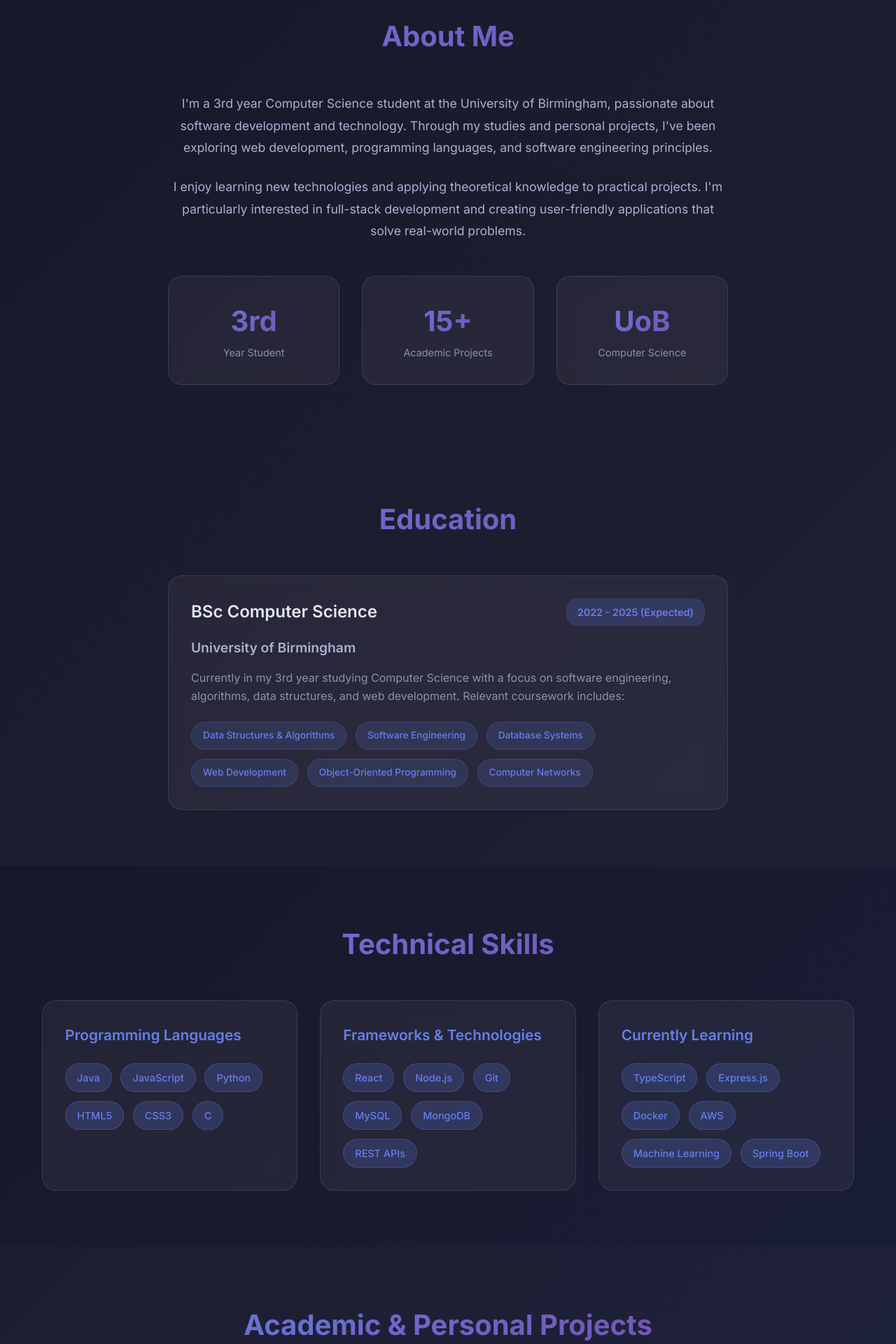
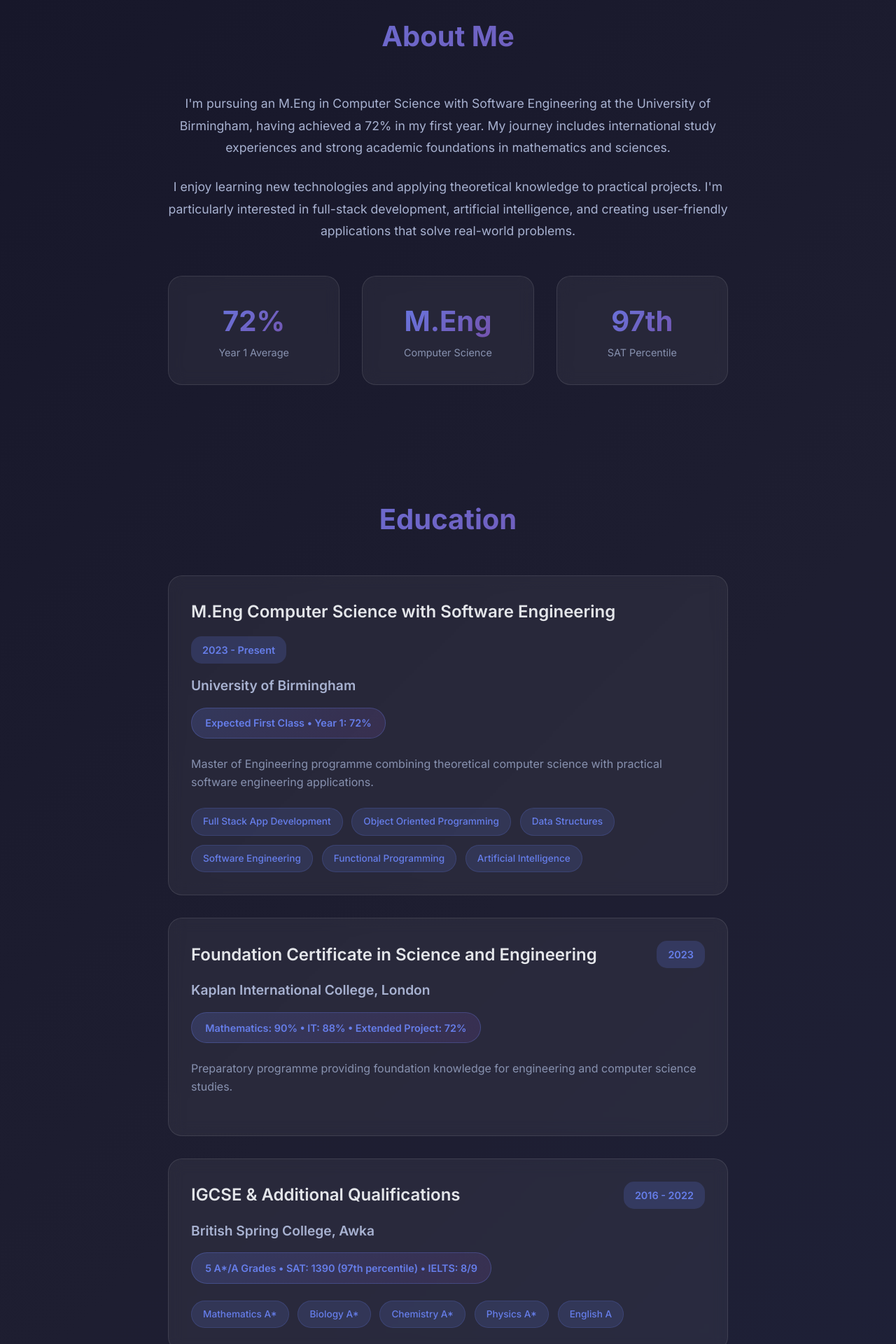
Before and after one commit to Tee-UX19/my-portfolio, a React (Vite) app: page / in a window 1280 px wide. Shown: the part 860-2780 px from the top of the page at 70% size. Built offline with nearby package versions, Linux system fonts and the light colour scheme.

Commit message:
updated education section and changed tile spacing

```diff
--- a/src/App.css
+++ b/src/App.css
@@ -338,10 +338,15 @@ section {
   backdrop-filter: blur(10px);
   border: 1px solid rgba(255, 255, 255, 0.1);
   transition: transform 0.3s ease;
+  margin-bottom: 2rem;
 }
 
 .education-item:hover {
   transform: translateY(-5px);
+}
+
+.education-item:last-child {
+  margin-bottom: 0;
 }
 
 .education-header {
@@ -379,6 +384,26 @@ section {
   color: #8892b0;
   line-height: 1.6;
   margin-bottom: 1.5rem;
+}
+
+.education-achievement {
+  margin-bottom: 1rem;
+}
+
+.grade-highlight {
+  background: linear-gradient(
+    135deg,
+    rgba(102, 126, 234, 0.2) 0%,
+    rgba(118, 75, 162, 0.2) 100%
+  );
+  color: #667eea;
+  padding: 0.6rem 1.2rem;
+  border-radius: 25px;
+  font-size: 0.9rem;
+  font-weight: 600;
+  border: 1px solid rgba(102, 126, 234, 0.3);
+  display: inline-block;
+  margin-bottom: 0.5rem;
 }
 
 .coursework {
--- a/src/App.jsx
+++ b/src/App.jsx
@@ -139,11 +139,12 @@ function App() {
               <span className="gradient-text">Godwin</span>
             </h1>
             <p className="hero-subtitle">
-              Computer Science Student & Aspiring Developer
+              Computer Science Student & Aspiring Software Engineer
             </p>
             <p className="hero-description">
-              3rd Year Computer Science student at University of Birmingham,
-              passionate about learning and building innovative web applications
+              M.Eng Computer Science student at University of Birmingham,
+              passionate about software engineering and building innovative
+              applications
             </p>
             <div className="hero-buttons">
               <button
@@ -177,30 +178,30 @@ function App() {
           <div className="about-content">
             <div className="about-text">
               <p>
-                I'm a 3rd year Computer Science student at the University of
-                Birmingham, passionate about software development and
-                technology. Through my studies and personal projects, I've been
-                exploring web development, programming languages, and software
-                engineering principles.
+                I'm pursuing an M.Eng in Computer Science with Software
+                Engineering at the University of Birmingham, having achieved a
+                72% in my first year. My journey includes international study
+                experiences and strong academic foundations in mathematics and
+                sciences.
               </p>
               <p>
                 I enjoy learning new technologies and applying theoretical
                 knowledge to practical projects. I'm particularly interested in
-                full-stack development and creating user-friendly applications
-                that solve real-world problems.
+                full-stack development, artificial intelligence, and creating
+                user-friendly applications that solve real-world problems.
               </p>
               <div className="stats">
                 <div className="stat-item">
-                  <span className="stat-number">3rd</span>
-                  <span className="stat-label">Year Student</span>
+                  <span className="stat-number">72%</span>
+                  <span className="stat-label">Year 1 Average</span>
                 </div>
                 <div className="stat-item">
-                  <span className="stat-number">15+</span>
-                  <span className="stat-label">Academic Projects</span>
+                  <span className="stat-number">M.Eng</span>
+                  <span className="stat-label">Computer Science</span>
                 </div>
                 <div className="stat-item">
-                  <span className="stat-number">UoB</span>
-                  <span className="stat-label">Computer Science</span>
+                  <span className="stat-number">97th</span>
+                  <span className="stat-label">SAT Percentile</span>
                 </div>
               </div>
             </div>
@@ -215,29 +216,76 @@ function App() {
           <div className="education-content">
             <div className="education-item">
               <div className="education-header">
-                <h3>BSc Computer Science</h3>
-                <span className="education-period">2022 - 2025 (Expected)</span>
+                <h3>M.Eng Computer Science with Software Engineering</h3>
+                <span className="education-period">2023 - Present</span>
               </div>
               <div className="education-details">
                 <p className="education-institution">
                   University of Birmingham
                 </p>
+                <div className="education-achievement">
+                  <span className="grade-highlight">
+                    Expected First Class • Year 1: 72%
+                  </span>
+                </div>
                 <p className="education-description">
-                  Currently in my 3rd year studying Computer Science with a
-                  focus on software engineering, algorithms, data structures,
-                  and web development. Relevant coursework includes:
+                  Master of Engineering programme combining theoretical computer
+                  science with practical software engineering applications.
                 </p>
                 <div className="coursework">
+                  <span className="course-tag">Full Stack App Development</span>
                   <span className="course-tag">
-                    Data Structures & Algorithms
+                    Object Oriented Programming
                   </span>
+                  <span className="course-tag">Data Structures</span>
                   <span className="course-tag">Software Engineering</span>
-                  <span className="course-tag">Database Systems</span>
-                  <span className="course-tag">Web Development</span>
-                  <span className="course-tag">
-                    Object-Oriented Programming
+                  <span className="course-tag">Functional Programming</span>
+                  <span className="course-tag">Artificial Intelligence</span>
+                </div>
+              </div>
+            </div>
+
+            <div className="education-item">
+              <div className="education-header">
+                <h3>Foundation Certificate in Science and Engineering</h3>
+                <span className="education-period">2023</span>
+              </div>
+              <div className="education-details">
+                <p className="education-institution">
+                  Kaplan International College, London
+                </p>
+                <div className="education-achievement">
+                  <span className="grade-highlight">
+                    Mathematics: 90% • IT: 88% • Extended Project: 72%
                   </span>
-                  <span className="course-tag">Computer Networks</span>
+                </div>
+                <p className="education-description">
+                  Preparatory programme providing foundation knowledge for
+                  engineering and computer science studies.
+                </p>
+              </div>
+            </div>
+
+            <div className="education-item">
+              <div className="education-header">
+                <h3>IGCSE & Additional Qualifications</h3>
+                <span className="education-period">2016 - 2022</span>
+              </div>
+              <div className="education-details">
+                <p className="education-institution">
+                  British Spring College, Awka
+                </p>
+                <div className="education-achievement">
+                  <span className="grade-highlight">
+                    5 A*/A Grades • SAT: 1390 (97th percentile) • IELTS: 8/9
+                  </span>
+                </div>
+                <div className="coursework">
+                  <span className="course-tag">Mathematics A*</span>
+                  <span className="course-tag">Biology A*</span>
+                  <span className="course-tag">Chemistry A*</span>
+                  <span className="course-tag">Physics A*</span>
+                  <span className="course-tag">English A</span>
                 </div>
               </div>
             </div>
```
